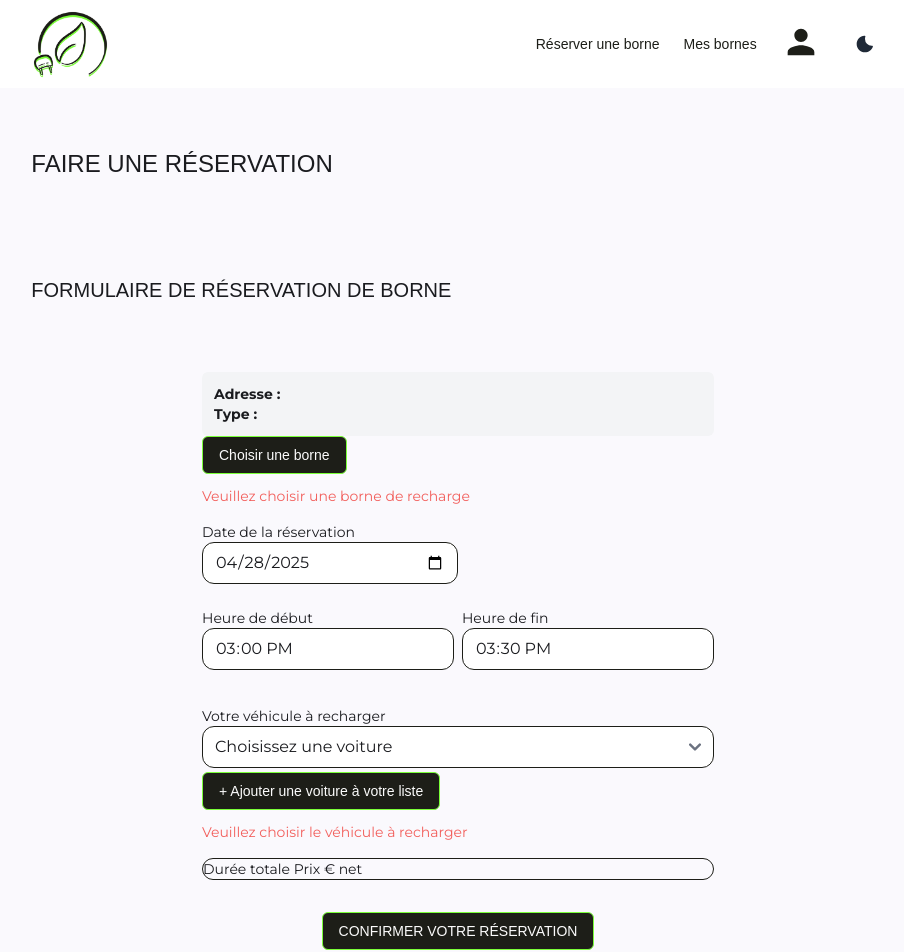
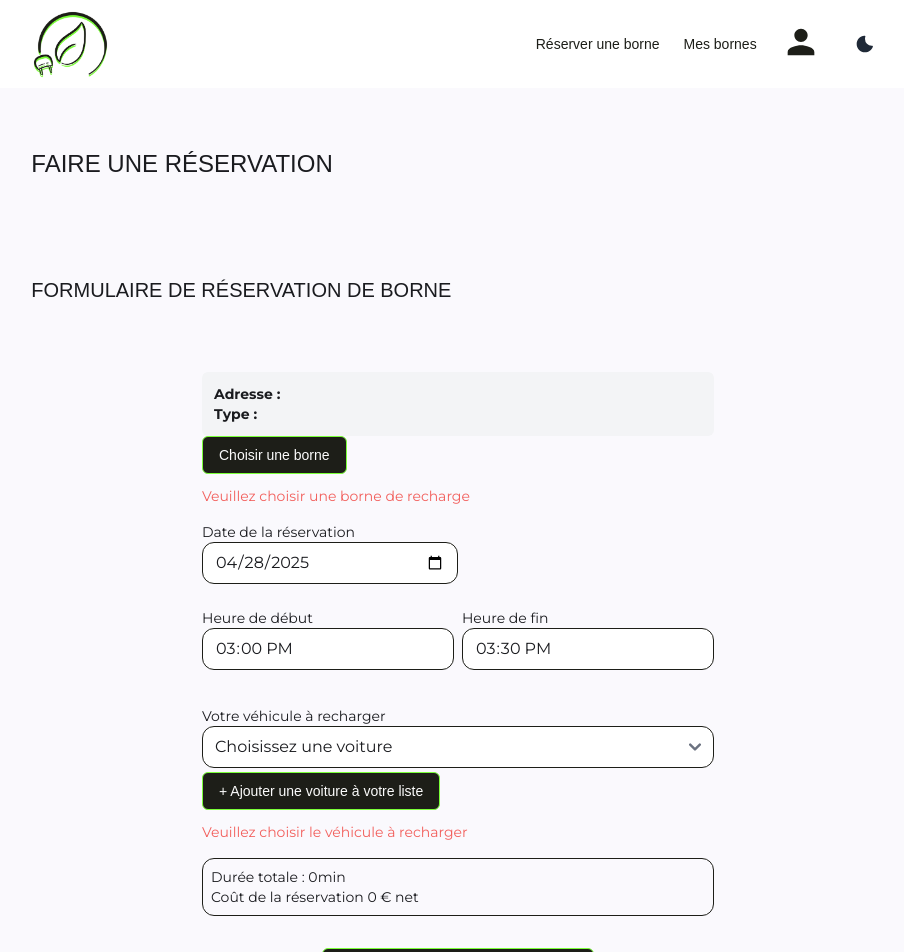
Before and after one commit to PatrickLaubscher/elecmove, an Angular app: page /private/bookings in a window 1280 px wide. Shown: the top 952 px of the page, without its empty margins (182-1086 px from the left). Built offline with nearby package versions, Linux system fonts and the light colour scheme; no server answers; sample sign-in values are in the browser's storage; a web font is replaced by a local one.

Commit message:
add prebookingestimation in bookingform

```diff
--- a/src/app/api/station/station.service.ts
+++ b/src/app/api/station/station.service.ts
@@ -1,7 +1,7 @@
 import { HttpClient, httpResource } from '@angular/common/http';
 import { inject, Injectable, Signal } from '@angular/core';
-import { Station } from '../../shared/entities';
-import { StationCreationDTO } from '../dto';
+import { PreBookingEstimate, Station } from '../../shared/entities';
+import { PreBookingEstimateResquestDTO, StationCreationDTO } from '../dto';
 import { Observable } from 'rxjs';
 
 export interface CoordinatesWithRadius {
@@ -33,6 +33,10 @@ export class StationService {
     return this.http.post<Station[]>('/api/stations/nearby', coordinates);
   }
 
+  getPrebookingEstimate(id:string, preBookingResquest:PreBookingEstimateResquestDTO) {
+    return this.http.post<PreBookingEstimate>(`/api/stations/${id}/prebooking/estimate`, preBookingResquest);
+  }
+
   add(newStation:StationCreationDTO) {
     return this.http.post<Station>('/api/stations', newStation);
   }
--- a/src/app/pages/private/booking-page/booking-form/booking-form.component.html
+++ b/src/app/pages/private/booking-page/booking-form/booking-form.component.html
@@ -216,10 +216,14 @@ class="w-full md:w-4/5 lg:w-3/5 mx-auto flex flex-col justify-center items-cente
 
     <!-- récapitulatif durée/prix -->
     <div
-    class="w-full rounded-xl border border-noir focus:outline-none focus:ring-2 focus:ring-vert focus:border-transparent"
+    class="w-full rounded-xl p-2 border border-noir focus:outline-none focus:ring-2 focus:ring-vert focus:border-transparent"
     >
-    Durée totale
-    Prix € net
+        <p>
+            Durée totale : {{timeConversion.formatDuration(preBookingEstimate().bookingDuration)}}
+        </p>
+        <p>
+            Coût de la réservation {{preBookingEstimate().bookingEstimatePrice}} € net
+        </p>
     </div>
 
     <button
--- a/src/app/pages/private/booking-page/booking-form/booking-form.component.ts
+++ b/src/app/pages/private/booking-page/booking-form/booking-form.component.ts
@@ -3,13 +3,14 @@ import { FormControl, FormGroup, ReactiveFormsModule, Validators } from '@angula
 import { CommonModule } from '@angular/common';
 import { StandardModalComponent } from '../../../../components/standard-modal/standard-modal.component';
 import { CarFormComponent } from '../../car-page/car-form/car-form.component';
-import { BookingCreationDTO } from '../../../../api/dto';
-import { Car, Station } from '../../../../shared/entities';
+import { BookingCreationDTO, PreBookingEstimateResquestDTO } from '../../../../api/dto';
+import { Car, PreBookingEstimate, Station } from '../../../../shared/entities';
 import { CarService } from '../../../../api/car/car.service';
 import { endAfterStartValidator, futureDateValidator } from '../../../../shared/validators';
 import { StationService } from '../../../../api/station/station.service';
 import { ActivatedRoute } from '@angular/router';
 import { BookingStorageService } from '../../../../services/booking-storage.service';
+import { TimeConversionService } from '../../../../services/time-conversion.service';
 
 
 @Component({
@@ -26,10 +27,15 @@ export class BookingFormComponent implements OnInit {
   protected readonly isCarModalOpen = signal(false);
   protected readonly carService = inject(CarService);
   protected readonly stationService = inject(StationService);
-   protected readonly bookingStorageService = inject(BookingStorageService);
+  protected readonly bookingStorageService = inject(BookingStorageService);
+  protected readonly timeConversion = inject(TimeConversionService);
 
   readonly stationId = signal<string>('');
   readonly station = signal<Station | null>(null);
+  readonly preBookingEstimate = signal<PreBookingEstimate>({
+    bookingDuration: 0,
+    bookingEstimatePrice: 0
+  });
   readonly isLoadingStation = signal(false);
   readonly carSelected = input<Car>();
   readonly bookingFormSubmit = output<{booking: BookingCreationDTO}>();
@@ -124,6 +130,29 @@ export class BookingFormComponent implements OnInit {
       this.form.patchValue({ carId: this.carSelected()!.id });
     }
 
+    // get prebooking estimation duration and price
+
+    const preBookingRequest:PreBookingEstimateResquestDTO = {
+      bookingStartTime: savedStart,
+      bookingEndTime: savedEnd
+    }
+
+    if (this.stationId() && this.stationId().trim() !== '') {
+      this.stationService.getPrebookingEstimate(this.stationId(), preBookingRequest).subscribe({
+        next: (res) => {
+          this.preBookingEstimate.update((preBookingEstimate) => ({
+            ...preBookingEstimate,
+            bookingDuration: res.bookingDuration,
+            bookingEstimatePrice: res.bookingEstimatePrice
+          }))
+          console.log(this.preBookingEstimate());
+        },
+        error: () => {
+          console.log("Erreur chargement des données de prebooking");
+        }
+      })
+    }
+
   }
 
 
--- /dev/null
+++ b/src/app/services/time-conversion.service.ts
@@ -0,0 +1,17 @@
+import { Injectable } from '@angular/core';
+
+@Injectable({
+  providedIn: 'root'
+})
+export class TimeConversionService {
+
+  formatDuration(durationHours: number): string {
+    const hours = Math.floor(durationHours); // partie entière = heures
+    const minutes = Math.round((durationHours - hours) * 60); // fraction * 60 = minutes
+    let result = '';
+    if (hours > 0) result += `${hours}h `;
+    if (minutes > 0) result += `${minutes}min`;
+    return result || '0min';
+  }
+
+}
--- a/src/app/shared/entities.ts
+++ b/src/app/shared/entities.ts
@@ -99,6 +99,12 @@ export interface LocationStation extends Location {
     id:string;
 }
 
+/* BookingEstimate */
+export interface PreBookingEstimate {
+    bookingDuration:number;
+    bookingEstimatePrice:number;
+}
+
 
 /* Booking */
 export interface Booking {
```
Also changed, not shown: src/app/api/dto.ts (+13 -1 lines), 1 other file (tests, documents, lock files or other folders).
